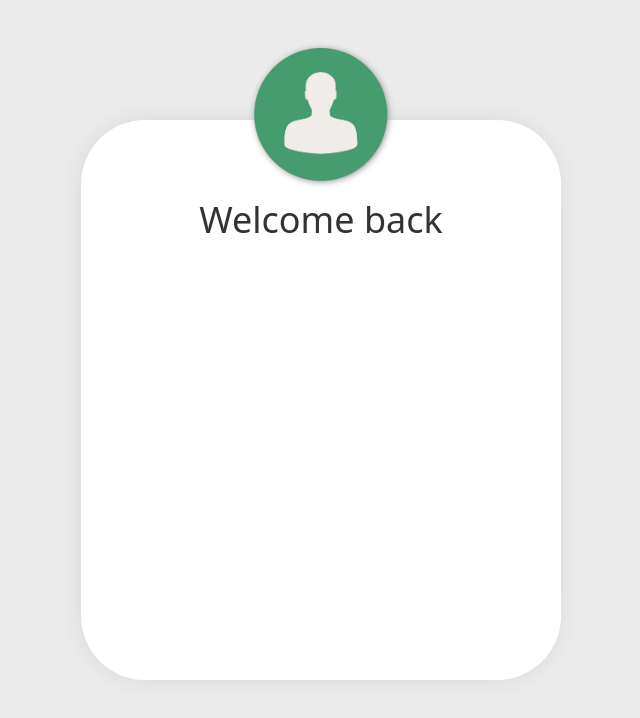
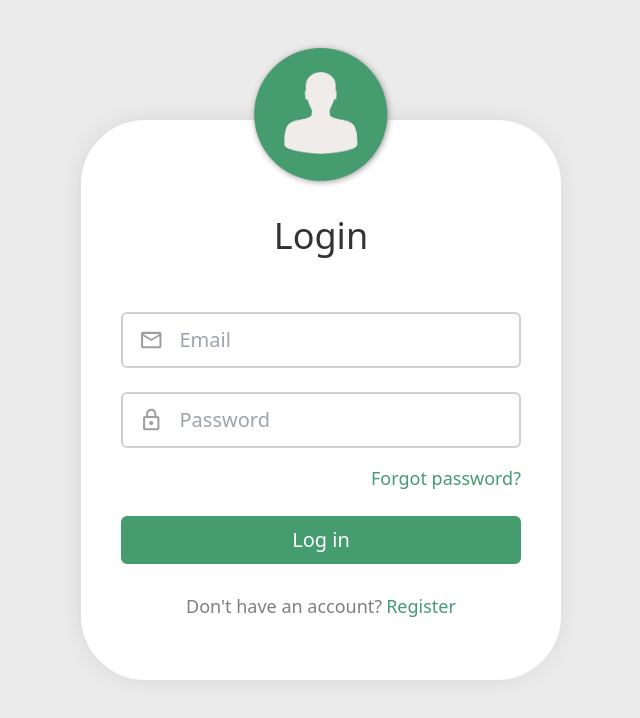
Before and after one commit to mateuszzientek/mental-health-booking-app, a React (Vite) app in the folder react/: page /login in a window 1280 px wide. Shown: the top 718 px of the page, without its empty margins (319-959 px from the left). Built offline with nearby package versions, Linux system fonts and the light colour scheme.

Commit message:
Login form created

```diff
--- a/react/src/views/Login.tsx
+++ b/react/src/views/Login.tsx
@@ -1,12 +1,40 @@
 import avatar_login from "../assets/images/avatar_login.png"
-
+import { MdOutlineEmail, MdLockOutline } from "react-icons/md";
+import { useSelector } from 'react-redux';
+import { RootState } from "../state/store";
 
 export default function Login() {
+
+    const theme = useSelector((state: RootState) => state.theme.theme)
+
     return (
-        <div className=" flex justify-center items-center bg-[#ebebeb] dark:bg-[#575757]  w-screen h-screen">
-            <div className="relative flex flex-col items-center w-[30rem] h-[35rem] bg-white dark:bg-[#a5a5a5] rounded-[4rem] shadow py-10">
-                <img src={avatar_login} alt="Logo" className="absolute -top-20  w-[9rem] drop-shadow" />
-                <h2 className="text-4xl font-medium text-black/80 mt-10">Welcome back</h2>
+        <div className=" flex justify-center items-center bg-[#ebebeb] dark:bg-[#393939]  w-screen h-screen">
+            <div className="relative  w-[30rem] h-[35rem] bg-white  dark:bg-[#cccccc] rounded-[4rem] shadow py-10 px-10">
+                <div className="flex flex-col items-center">
+                    <img src={avatar_login} alt="Logo" className="absolute -top-20  w-[9rem] drop-shadow" />
+                    <h2 className="text-4xl font-medium text-black/80  mt-14">Login</h2>
+
+                    <div className="flex items-center border-[#cfcfcf] dark:border-[#929292] border-2 rounded-md w-full h-[3.5rem] mt-14">
+                        <MdOutlineEmail color={theme === "dark" ? "#737373" : "#9e9e9e"} size={30} className="ml-4" />
+                        <input type="email" placeholder="Email" className="w-full text-black/80 outline-none mx-4 text-xl bg-transparent dark:placeholder-[#737373]" />
+                    </div>
+
+                    <div className="flex items-center border-[#cfcfcf] dark:border-[#929292] border-2 rounded-md w-full h-[3.5rem] mt-6">
+                        <MdLockOutline color={theme === "dark" ? "#737373" : "#9e9e9e"} size={30} className="ml-4" />
+                        <input type="password" placeholder="Password" className="w-full text-black/80 outline-none mx-4 text-xl bg-transparent dark:placeholder-[#737373]" />
+                    </div>
+                </div>
+
+                <p className="text-lg font-medium text-primary mt-4 text-end">Forgot password?</p>
+
+                <button className="h-[3rem] rounded-md bg-primary px-4 mt-6 w-full">
+                    <p className="text-white text-xl ">Log in</p>
+                </button>
+
+                <div className="flex justify-center items-center space-x-1 mt-3">
+                    <p className="text-lg font-medium text-black/50 mt-4 text-end">Don't have an account?</p>
+                    <a href="/register" className="text-lg font-medium text-primary mt-4 text-end">Register</a>
+                </div>
             </div>
         </div>
     );
```
